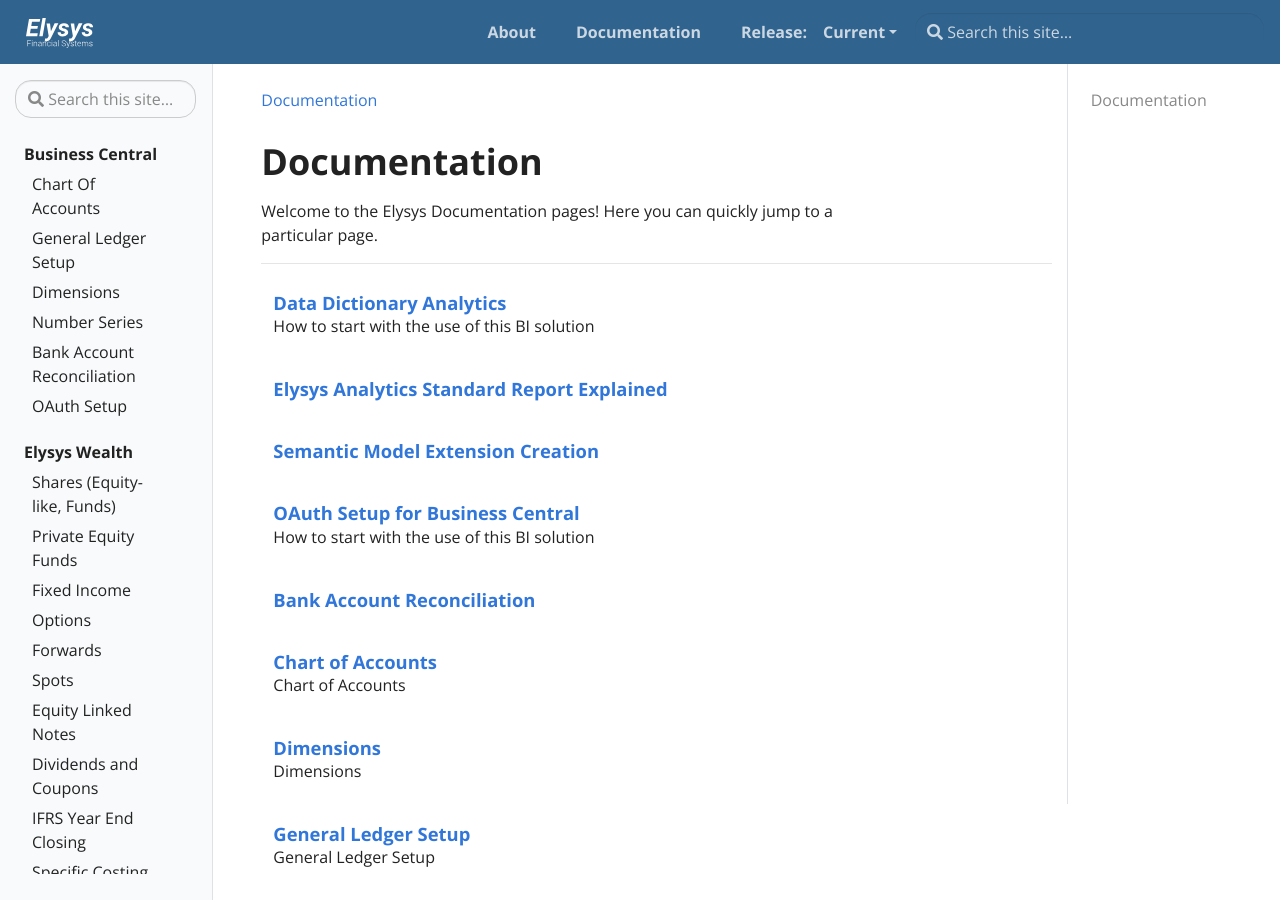
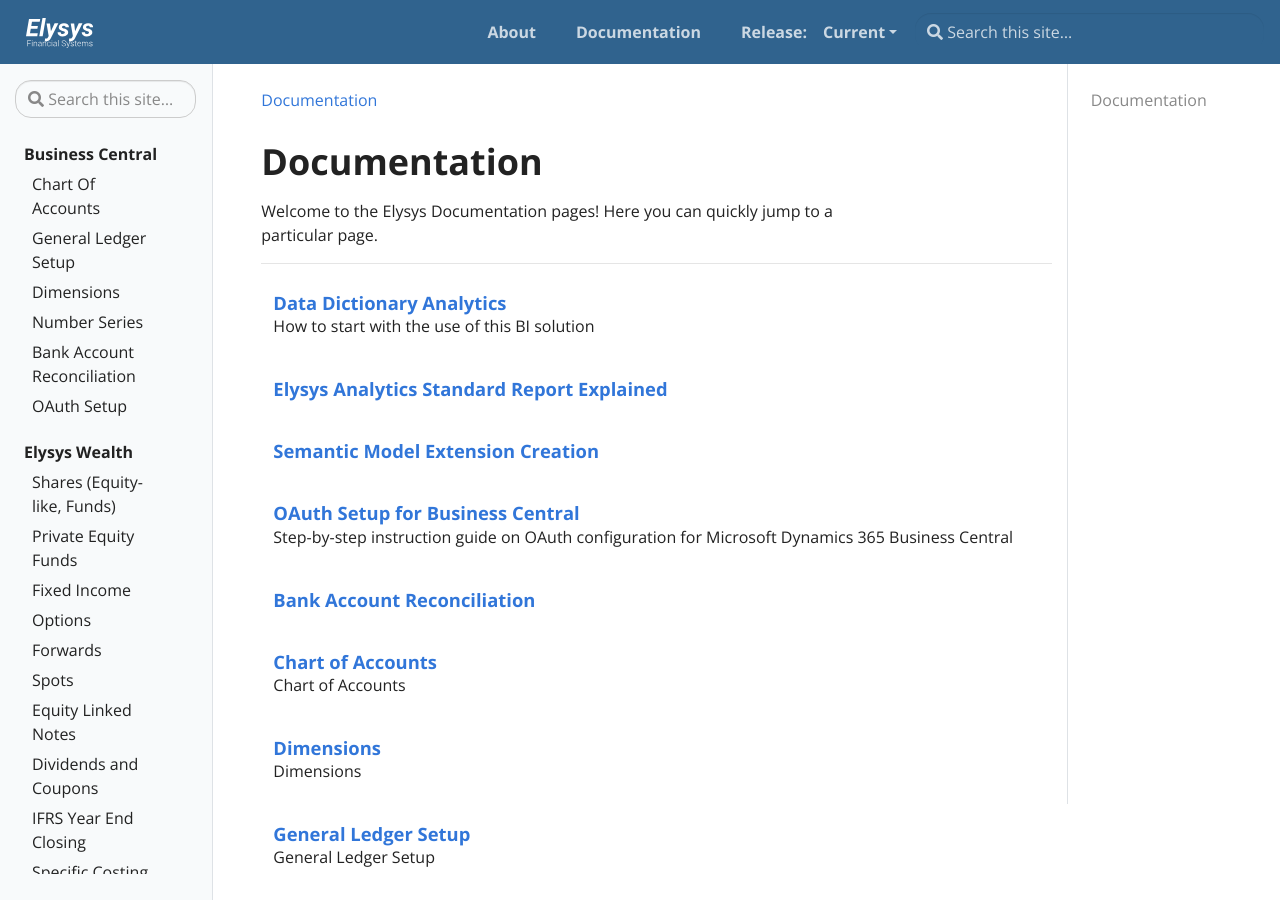
Before and after one commit to Elysys/Docs, a Jekyll site: the page built from pages/docs.md, in a window 1280 px wide and 900 px high. Built offline with Jekyll 4.4.1, drawn with Linux system fonts in a browser that asks for light colours.

Commit message:
Changed the description of the BCOAuth.md

```diff
--- a/_docs/businesscentral/BCOAuth.md
+++ b/_docs/businesscentral/BCOAuth.md
@@ -3,7 +3,7 @@ title: OAuth Setup for Business Central
 tags:
  - OAuth
  - Setup
-description: How to start with the use of this BI solution
+description: Step-by-step instruction guide on OAuth configuration for Microsoft Dynamics 365 Business Central
 ---
 ![/assets/img/ElysysLoansLogo.png](../../assets/img/ElysysWealthLogo.png)
 
```
